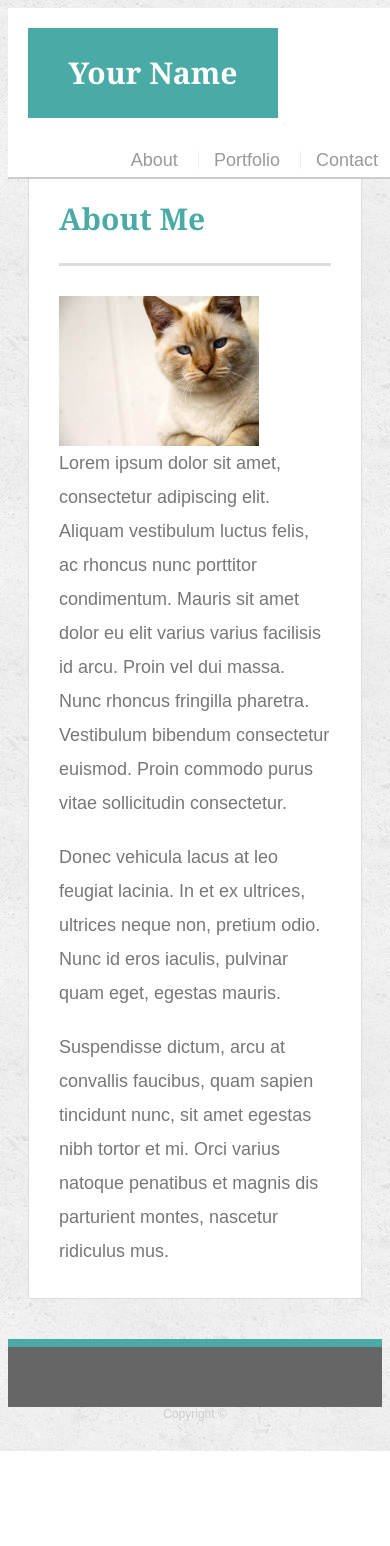
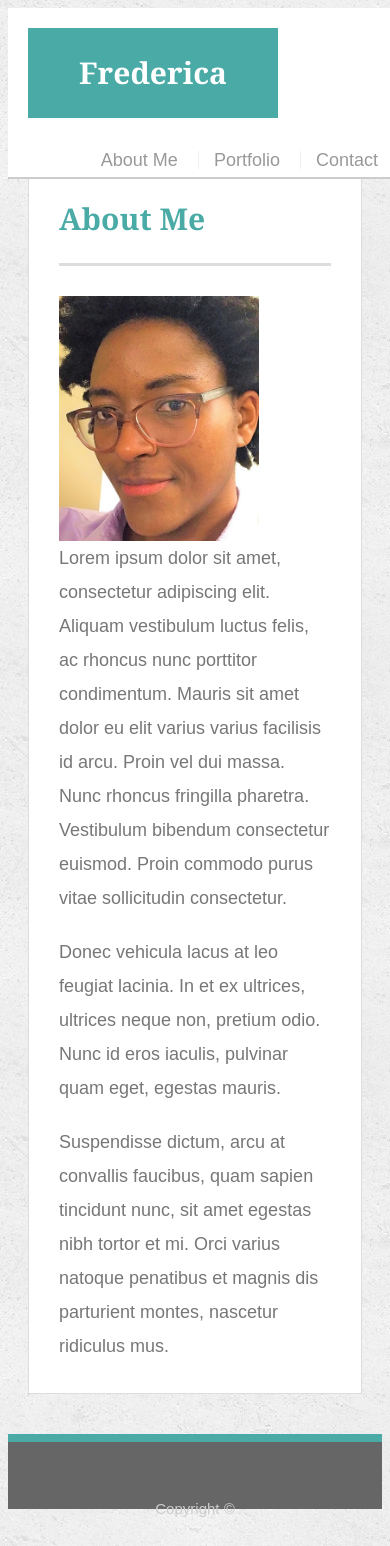
Before and after one commit to redricasa/responsive-portfolio, a plain HTML site: page index.html in a window 390 px wide. Before the commit the page ends 1451 px from the top, so only its background shows below. Drawn offline with Linux system fonts and the light colour scheme.

Commit message:
added media quesry elements for 640px and 768px, modified html titles and home icon to be my name, imported my image and replaced it with mine, fixed the background image relative path

```diff
--- a/index.html
+++ b/index.html
@@ -3,7 +3,7 @@
 
 <head>
   <meta charset="UTF-8">
-  <title>About | Your Name</title>
+  <title>About | Frederica Blissett</title>
   <link rel="stylesheet" type="text/css" href="style.css">
 </head>
 
@@ -11,9 +11,9 @@
 <!--all the pages 'index','portfolio' and 'contact' have the same navbar where you can navigate b/n pages-->
   <header id="masthead">
     <div class="container">
-      <a href="index.html" id="logo">Your Name</a>
+      <a href="index.html" id="logo">Frederica Blissett</a>
       <nav>
-        <a href="index.html">About</a>
+        <a href="index.html">About Me</a>
         <a href="portfolio.html">Portfolio</a>
         <a href="contact.html">Contact</a>
       </nav>
@@ -24,7 +24,7 @@
     <section class="main-section">
       <h1>About Me</h1>
 
-      <img src="images/cat.jpg" class="auth-image" alt="Your Name">
+      <img src="images/IMG_2662.jpg" class="auth-image" alt="Frederica Blissett">
 
       <p>Lorem ipsum dolor sit amet, consectetur adipiscing elit. Aliquam vestibulum luctus felis, ac rhoncus nunc porttitor condimentum. Mauris sit amet dolor eu elit varius varius facilisis id arcu. Proin vel dui massa. Nunc rhoncus fringilla pharetra. Vestibulum bibendum consectetur euismod. Proin commodo purus vitae sollicitudin consectetur.</p>
 
--- a/style.css
+++ b/style.css
@@ -101,7 +101,7 @@ nav a:first-child {
 footer {
   padding: 30px 0;
   clear: both;
-  font-size: 12px;
+  font-size: 15px;
   color: #ffffff;
   color: #cccccc;
   text-align: center;
@@ -224,15 +224,25 @@ input[type=submit] {
   #main-container{
     padding-top:130px;
   }
-  .main-section{
-    max-width:420px;
+
+  footer{
+    padding-bottom: 10%;
   }
 }
 
 @media only screen and (max-width: 768px){
+  footer{ /*to keep the copyright text in the footer*/
+    padding-bottom: 10%;
+  }
 
 }
 
 @media only screen and (max-width: 640px){
+  footer{
+    padding-bottom: 10%;
+  }
+  .work{ /*all the images in portfolio page*/
+    width:400px;
+    }
 
 }
```
Also changed, not shown: contact.html (+4 -4 lines), images/IMG_2662.jpg (added).
